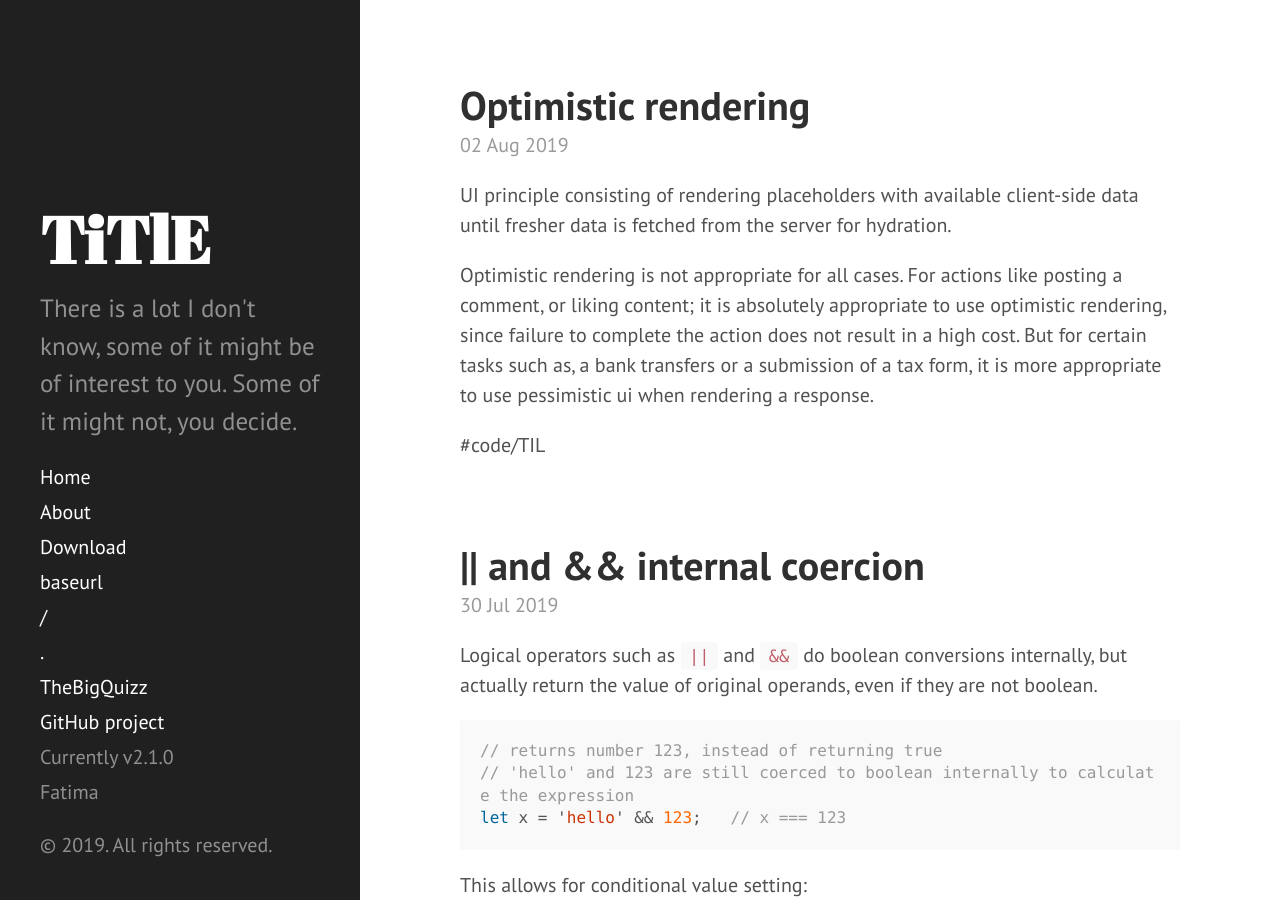
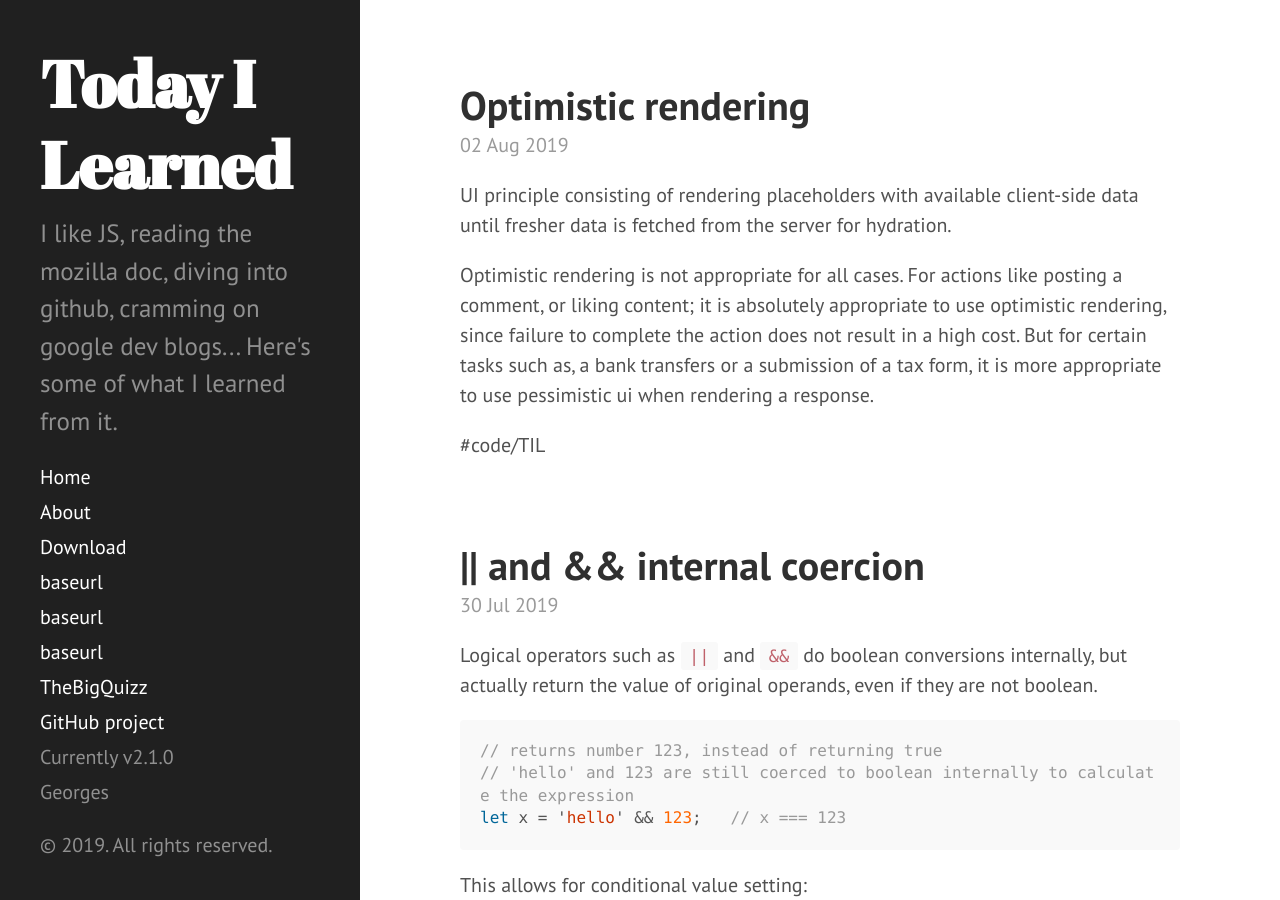
Before and after one commit to Sheraff/TIL, a Jekyll site: the page built from index.html, in a window 1280 px wide and 900 px high. Built offline with Jekyll 4.4.1, drawn with Linux system fonts in a browser that asks for light colours; the list of posts is cut into pages by our own code.

Commit message:
it was a f*cking extra space...

```diff
--- a/_config.yml
+++ b/_config.yml
@@ -8,13 +8,15 @@ kramdown:
 permalink:        pretty
 
 # Setup
-title:            TiTlE
+title:            Today I Learned
 tagline:          'JS nuggets from an early web dev career'
 description:      >
-  There is a lot I don't know, some of it might be of interest to you.
-  Some of it might not, you decide.
+  I like JS, reading the mozilla doc, diving into github, cramming on google dev blogs...
+  Here's some of what I learned from it.
 url:              http://til.florianpellet.com
 baseurl:          /
+baseurl2:         ./
+baseurl3:         '.'
 test:             TheBigQuizz
 
 author:
--- a/_includes/sidebar.html
+++ b/_includes/sidebar.html
@@ -28,12 +28,12 @@
 
       <a class="sidebar-nav-item" href="{{ site.github.repo }}/archive/v{{ site.version }}.zip">Download</a>
       <a class="sidebar-nav-item" href="{{ site.baseurl }}">baseurl</a>
-      <a class="sidebar-nav-item" href="/">/</a>
-      <a class="sidebar-nav-item" href=".">.</a>
+      <a class="sidebar-nav-item" href="{{ site.baseurl2 }}">baseurl</a>
+      <a class="sidebar-nav-item" href="{{ site.baseurl3 }}">baseurl</a>
       <a class="sidebar-nav-item" href="">{{ site.test }}</a>
       <a class="sidebar-nav-item" href="{{ site.github.repo }}">GitHub project</a>
       <span class="sidebar-nav-item">Currently v{{ site.version }}</span>
-      <span class="sidebar-nav-item">Fatima</span>
+      <span class="sidebar-nav-item">Georges</span>
     </nav>
 
     <p>&copy; {{ site.time | date: '%Y' }}. All rights reserved.</p>
```
